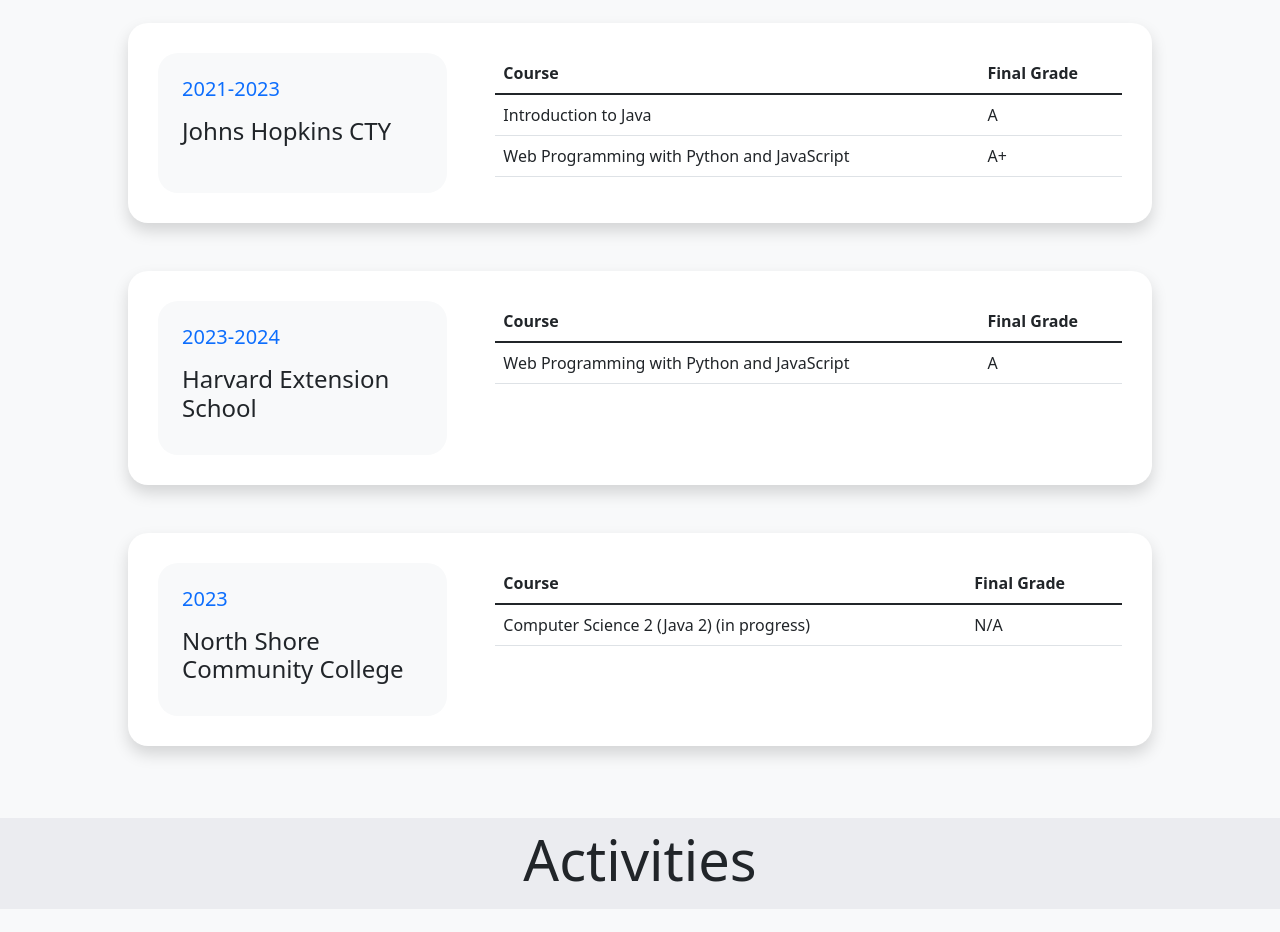
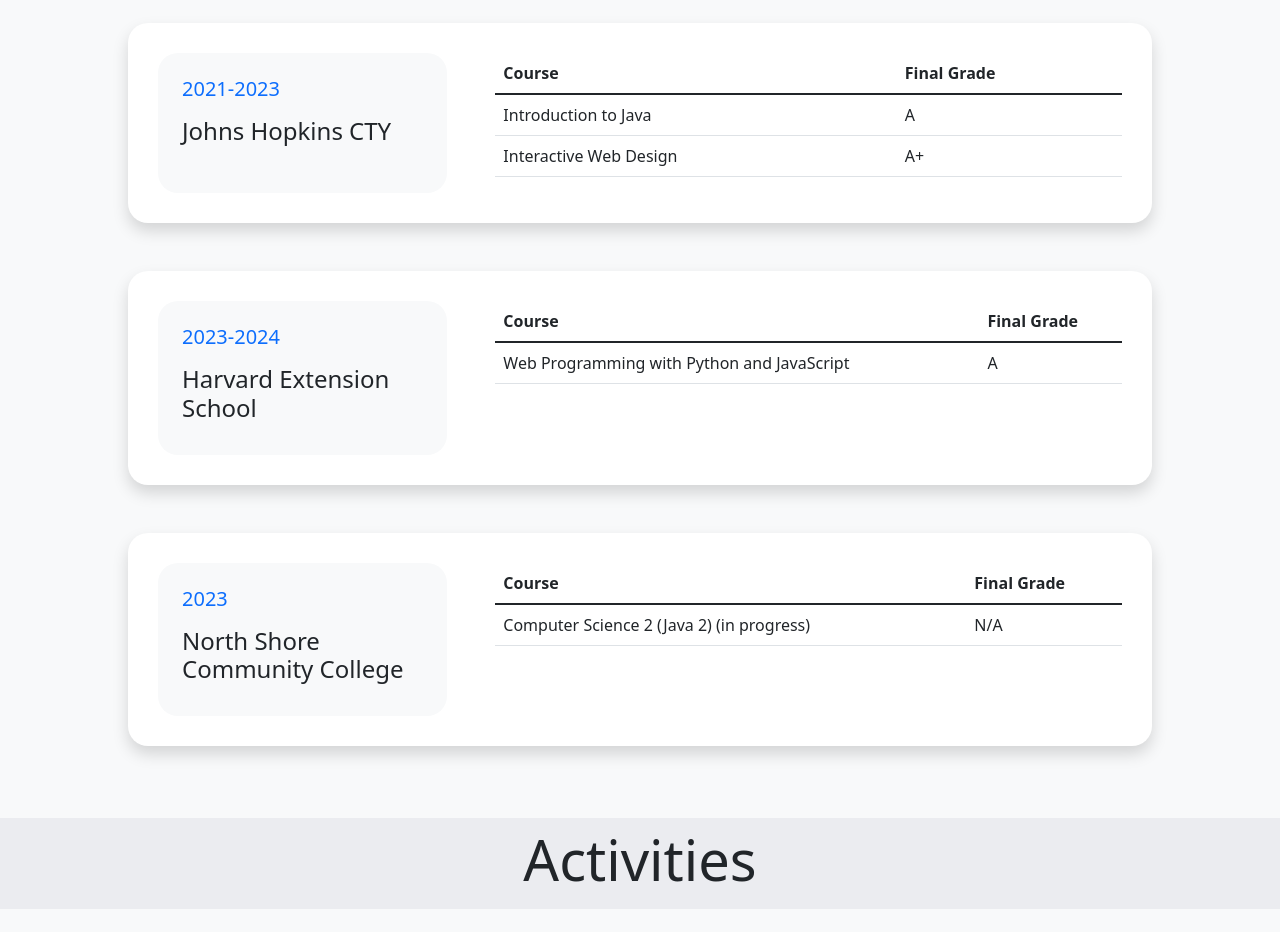
Before and after one commit to ashleyb314/ashleyb314.github.io, a plain HTML site: page index.html in a window 1280 px wide. Shown: the part 4360-5292 px from the top of the page. Drawn offline with nearby package versions, Linux system fonts and the light colour scheme.

Commit message:
correct class name

```diff
--- a/index.html
+++ b/index.html
@@ -494,7 +494,7 @@
                                             <td>A</td>
                                         </tr>
                                         <tr>
-                                            <td>Web Programming with Python and JavaScript</td>
+                                            <td>Interactive Web Design</td>
                                             <td>A+</td>
                                         </tr>
                                     </tbody>
```
